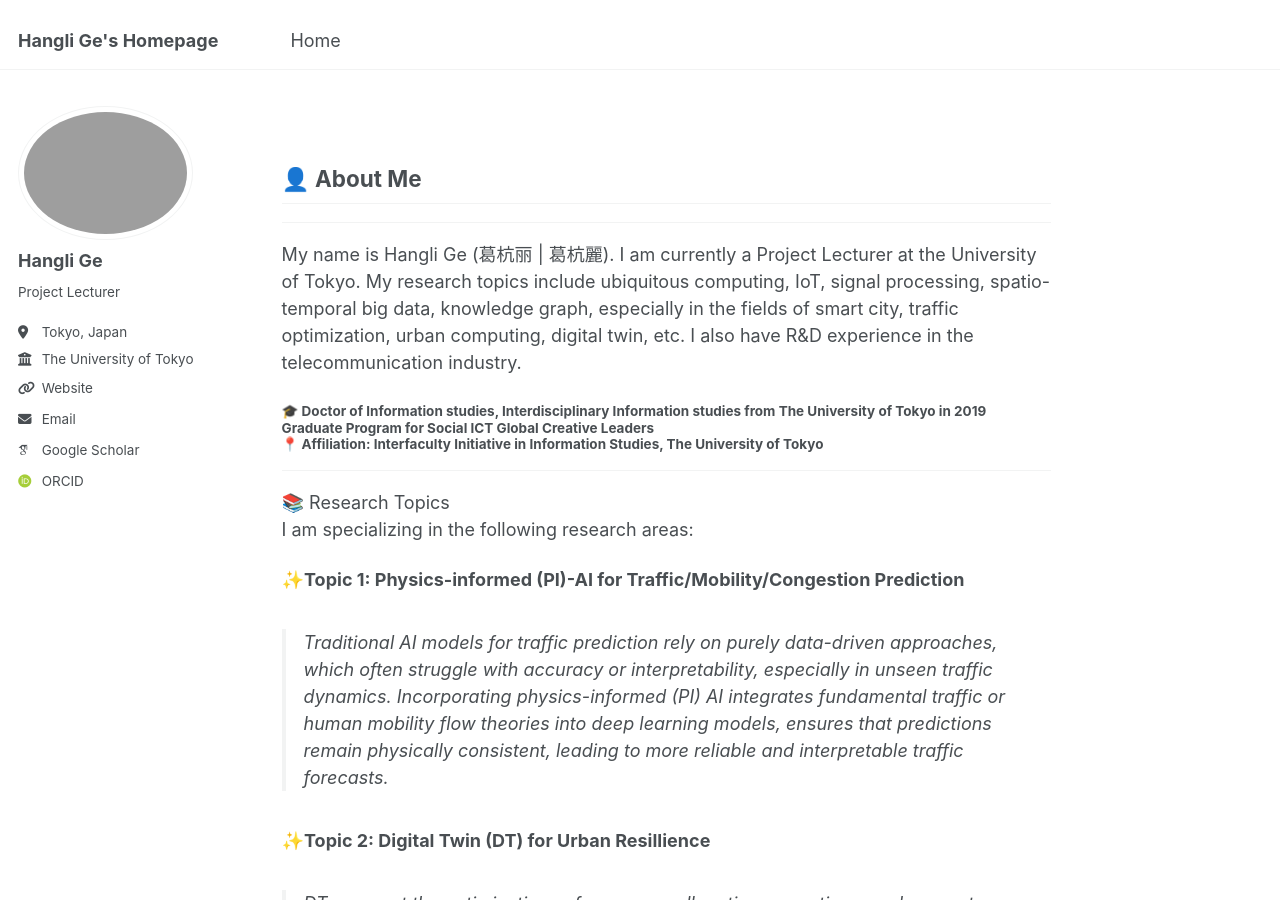
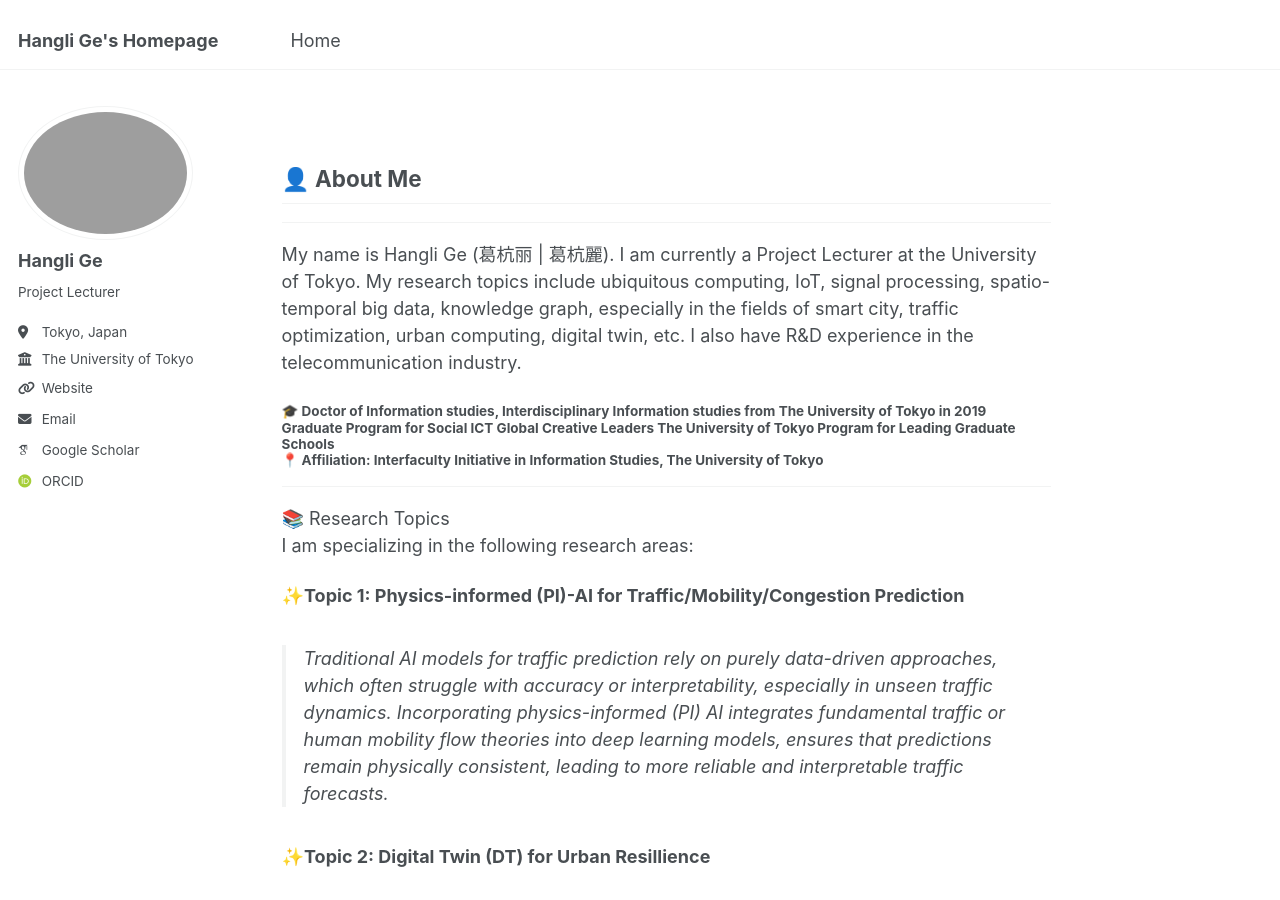
Before and after one commit to christie888/christie888.github.io, a Jekyll site: the page built from _pages/about.md, in a window 1280 px wide and 900 px high. Built offline with Jekyll 4.4.1, drawn with Linux system fonts in a browser that asks for light colours; some web fonts are replaced.

Commit message:
Update about.md

```diff
--- a/_pages/about.md
+++ b/_pages/about.md
@@ -10,7 +10,7 @@
 ## 👤 About Me
 ---
 My name is  Hangli Ge (葛杭丽 | 葛杭麗). I am currently a Project Lecturer at the University of Tokyo. My research topics include ubiquitous computing, IoT, signal processing, spatio-temporal big data, knowledge graph, especially in the fields of smart city, traffic optimization, urban computing, digital twin, etc. I also have R&D experience in the telecommunication industry.
-#### 🎓 Doctor of Information studies, Interdisciplinary Information studies from The University of Tokyo in 2019 <br> Graduate Program for Social ICT Global Creative Leaders <br>📍 Affiliation: Interfaculty Initiative in Information Studies, The University of Tokyo
+#### 🎓 Doctor of Information studies, Interdisciplinary Information studies from The University of Tokyo in 2019 <br>    Graduate Program for Social ICT Global Creative Leaders The University of Tokyo Program for Leading Graduate Schools <br>📍 Affiliation: Interfaculty Initiative in Information Studies, The University of Tokyo
 
 ---
 
```
